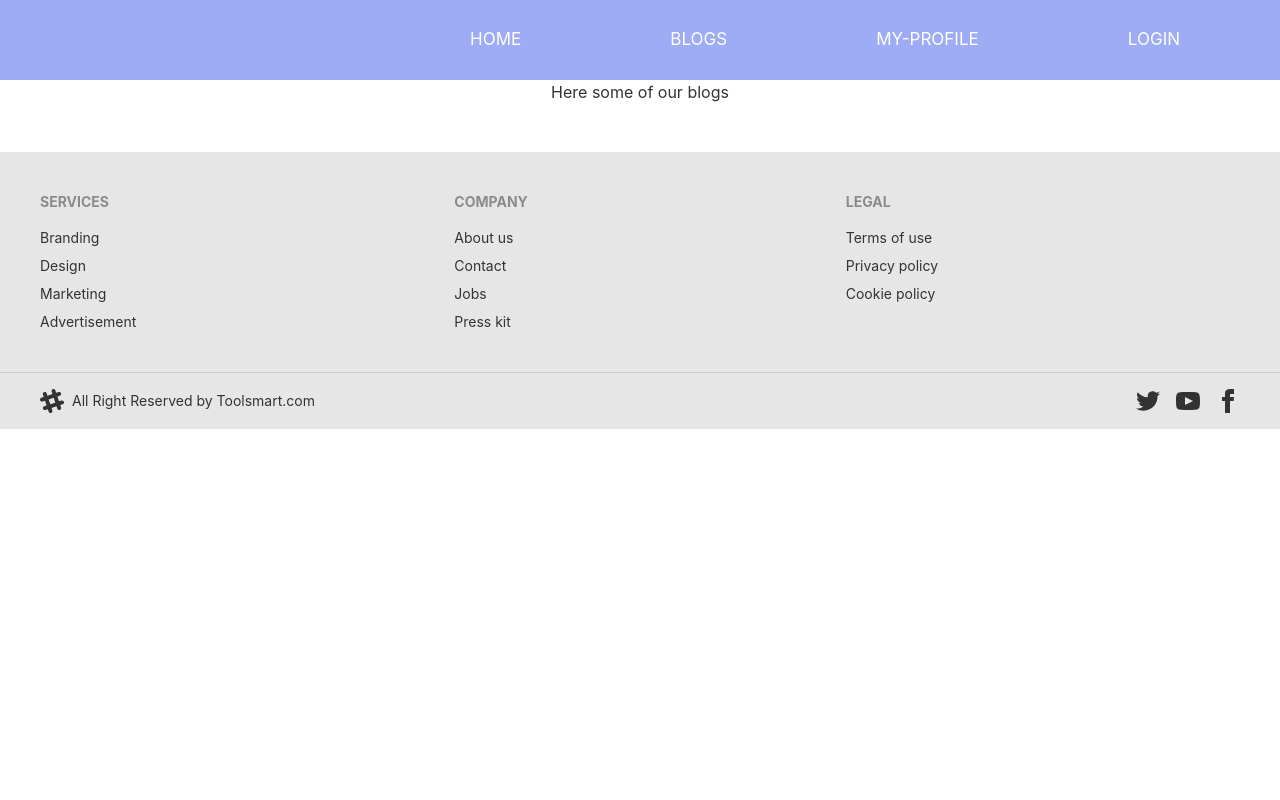
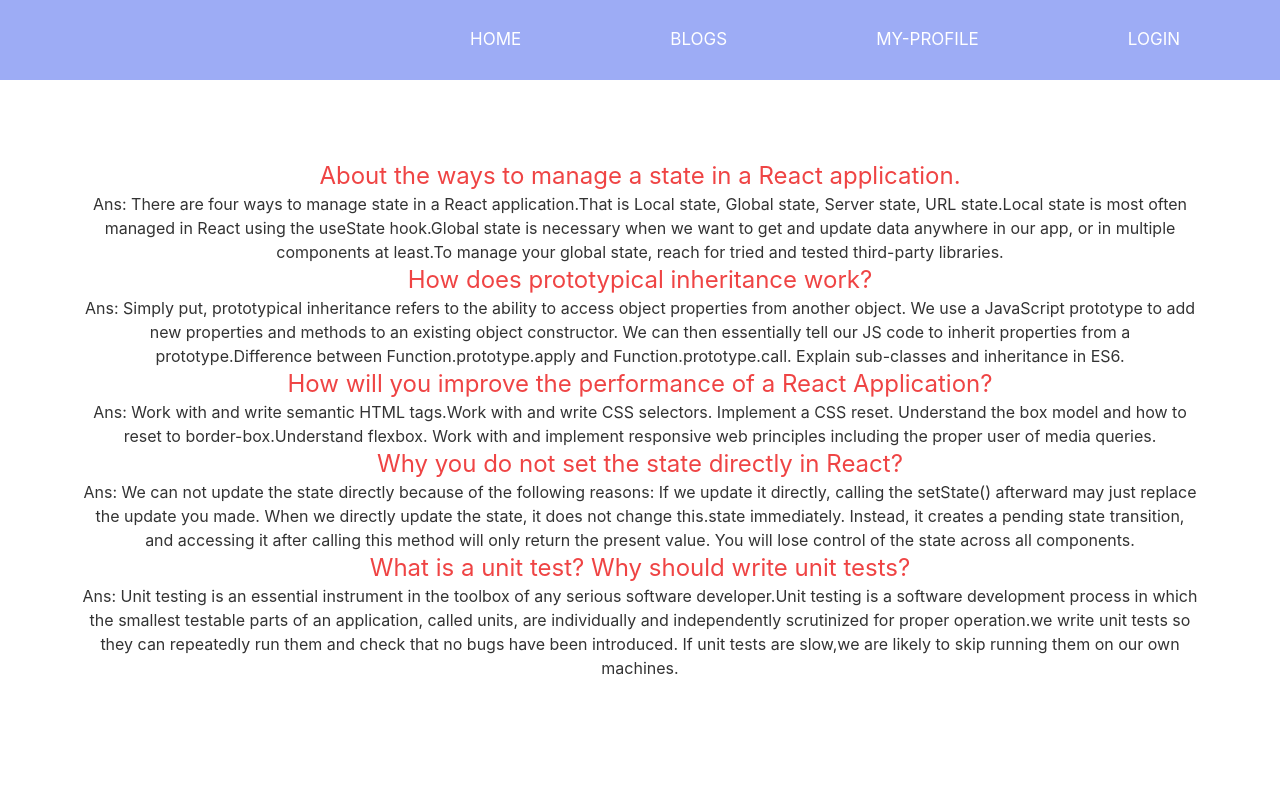
Before and after one commit to azirulislam/toolsmart, a React (Create React App) app: page /blogs in a window 1280 px wide. Shown: the top 800 px of the page. Built offline with nearby package versions, Linux system fonts and the light colour scheme.

Commit message:
blog page added

```diff
--- a/src/Pages/Blogs/Blogs.js
+++ b/src/Pages/Blogs/Blogs.js
@@ -3,7 +3,24 @@ import React from 'react';
 const Blogs = () => {
     return (
         <div>
-            <h3>Here some of our blogs</h3>
+
+            <div className='p-20'>
+            <h2 className='text-red-500 text-2xl'>About the ways to manage a state in a React application.</h2>
+            <p> Ans: There are four ways to manage state in a React application.That is Local state, Global state, Server state, URL state.Local state is most often managed in React using the useState hook.Global state is necessary when we want to get and update data anywhere in our app, or in multiple components at least.To manage your global state, reach for tried and tested third-party libraries.</p>
+
+            <h2 className='text-red-500 text-2xl'>How does prototypical inheritance work?</h2>
+            <p> Ans: Simply put, prototypical inheritance refers to the ability to access object properties from another object. We use a JavaScript prototype to add new properties and methods to an existing object constructor. We can then essentially tell our JS code to inherit properties from a prototype.Difference between Function.prototype.apply and Function.prototype.call. Explain sub-classes and inheritance in ES6.</p>
+
+            <h2 className='text-red-500 text-2xl'>How will you improve the performance of a React Application?</h2>
+            <p>Ans: Work with and write semantic HTML tags.Work with and write CSS selectors. Implement a CSS reset. Understand the box model and how to reset to border-box.Understand flexbox. Work with and implement responsive web principles including the proper user of media queries.</p>
+
+            <h2 className='text-red-500 text-2xl'>Why you do not set the state directly in React?</h2>
+            <p>Ans: We can not update the state directly because of the following reasons: If we update it directly, calling the setState() afterward may just replace the update you made.
+            When we directly update the state, it does not change this.state immediately. Instead, it creates a pending state transition, and accessing it after calling this method will only return the present value.  You will lose control of the state across all components.</p>
+
+            <h2 className='text-red-500 text-2xl'>What is a unit test? Why should write unit tests?</h2>
+            <p>Ans: Unit testing is an essential instrument in the toolbox of any serious software developer.Unit testing is a software development process in which the smallest testable parts of an application, called units, are individually and independently scrutinized for proper operation.we write unit tests so they can repeatedly run them and check that no bugs have been introduced. If unit tests are slow,we are likely to skip running them on our own machines.</p>
+        </div>
         </div>
     );
 };
```
